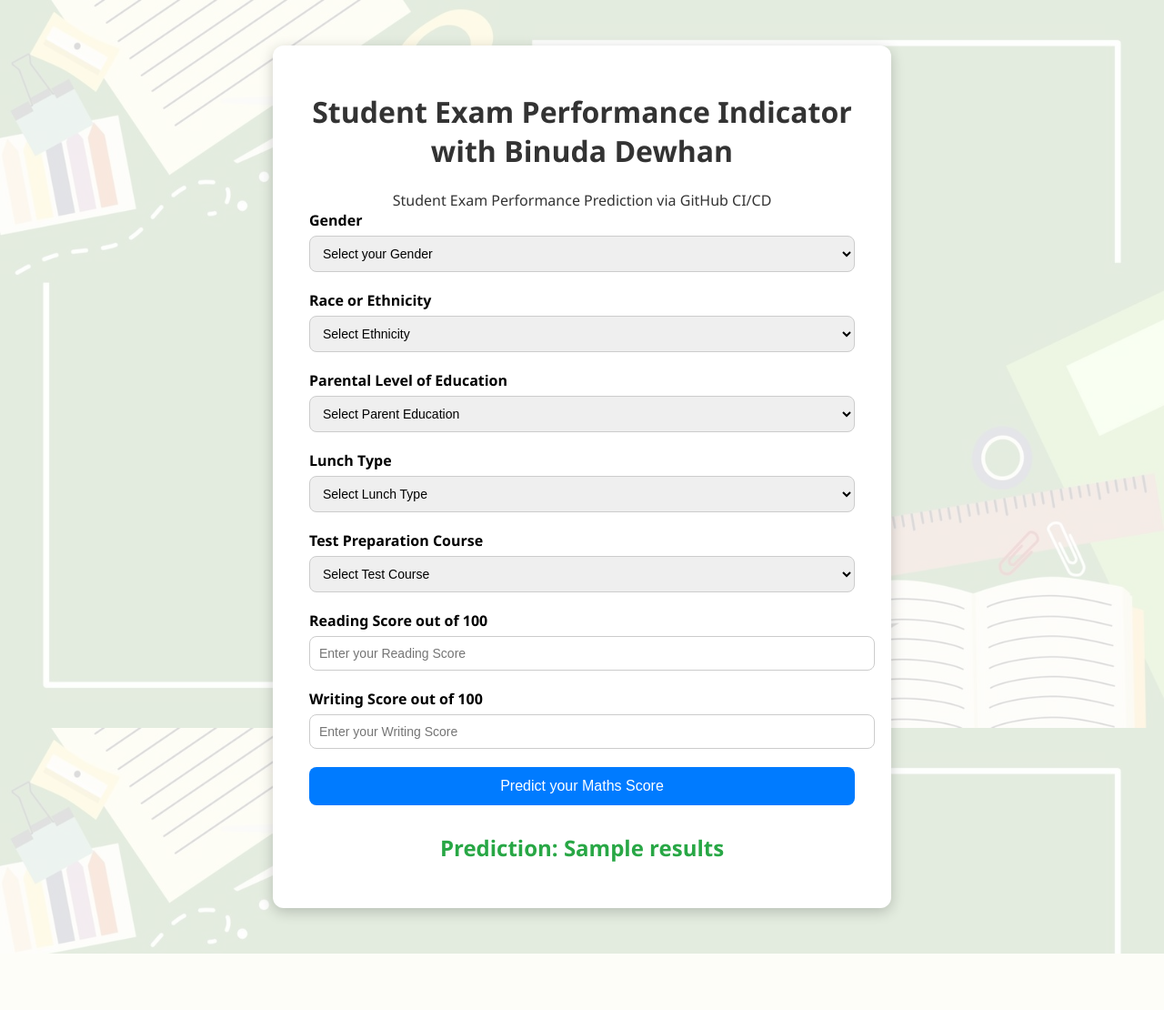
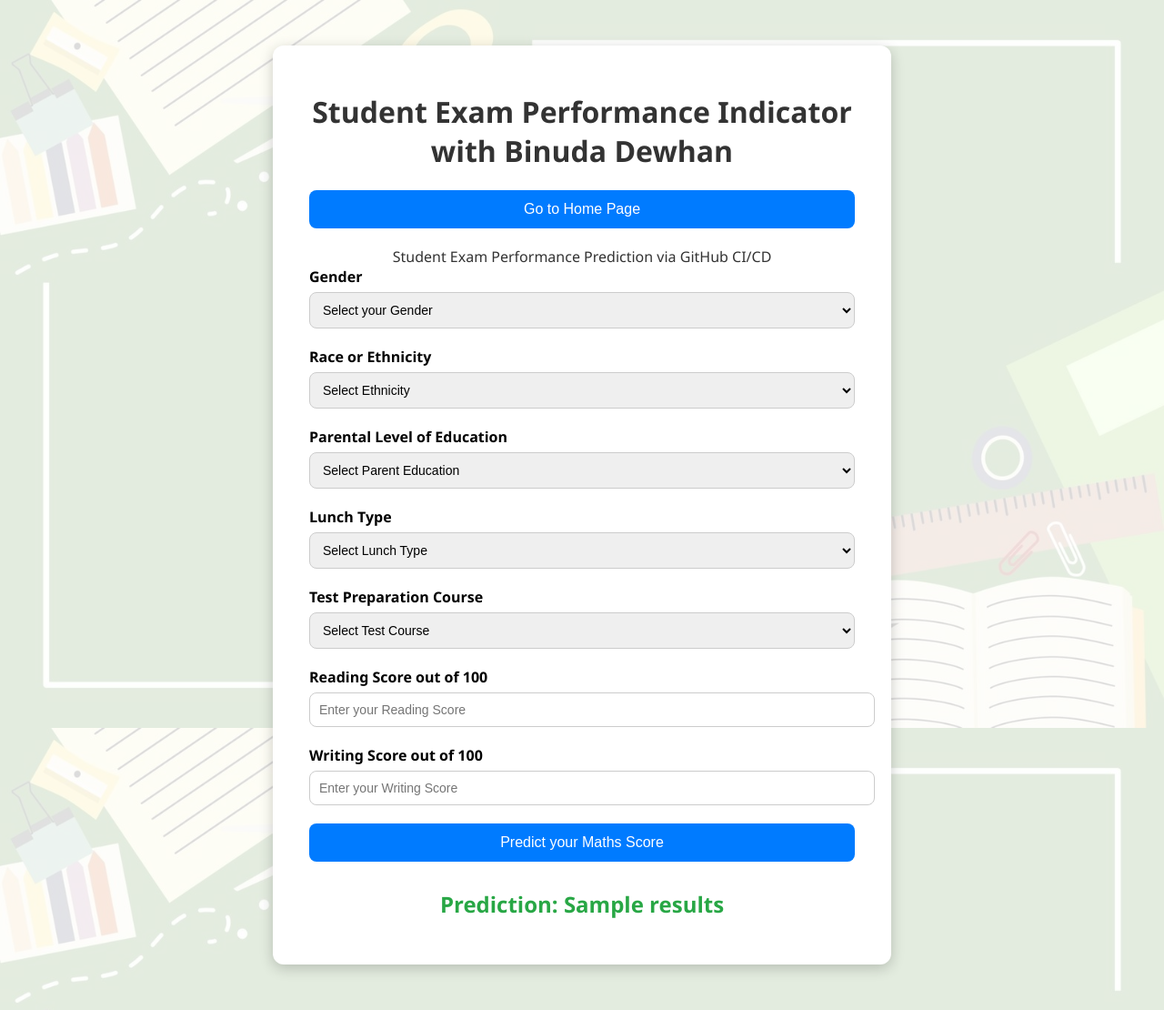
Before and after one commit to Binuda-Dewhan/ML_project, a Flask app: template templates/home.html in a window 1280 px wide. Shown: the whole page at 91% size. Before the commit the page ends 1048 px from the top, so only its background shows below. Run offline with Flask 3, Linux system fonts and the light colour scheme; the template is opened without the code that fills it: most values are stand-ins (such as "Sample title", 1, 10 or a date in 2020).

Commit message:
add a button to the form to go home page

```diff
--- a/templates/home.html
+++ b/templates/home.html
@@ -89,6 +89,12 @@
         <div class="login">
             <h1>Student Exam Performance Indicator with Binuda Dewhan</h1>
 
+            <div class="mb-3">
+                <a href="{{ url_for('index') }}">
+                    <button class="btn" type="button">Go to Home Page</button>
+                </a>
+            </div>
+
             <form action="{{ url_for('predict_datapoint')}}" method="post">
                 <legend>Student Exam Performance Prediction via GitHub CI/CD</legend>
 
@@ -160,6 +166,8 @@
             </form>
 
             <h2>Prediction: {{results}}</h2>
+
+
         </div>
     </div>
 </body>
```
